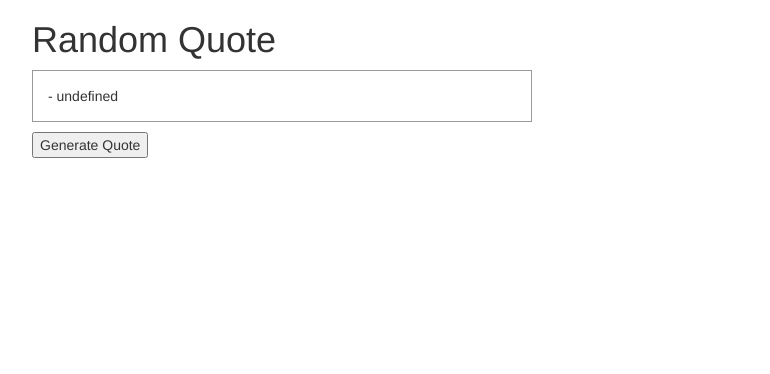
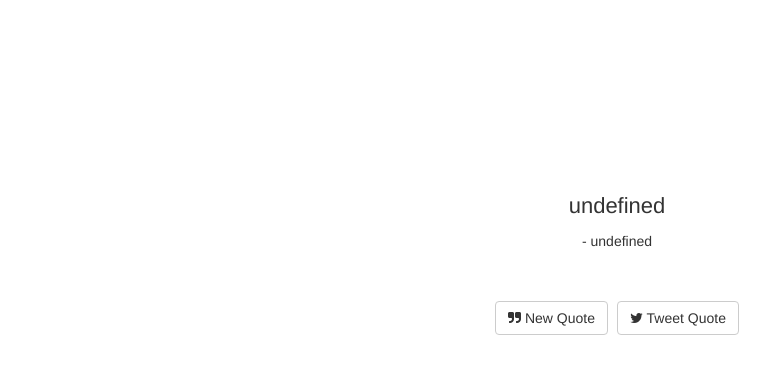
Before and after one commit to Matthew-K/random_quote, a plain HTML site: page index.html in a window 1280 px wide. Shown: the whole page, without its empty margins (23-793 px from the left). Drawn offline with nearby package versions, Linux system fonts and the light colour scheme; no server answers.

Commit message:
Set layout and style

```diff
--- a/index.html
+++ b/index.html
@@ -11,6 +11,9 @@
 	<!-- Main CSS -->
 	<link rel="stylesheet" type="text/css" href="stylesheets/main.css">
 
+	<!-- Font Awesome Icons -->
+	<link rel="stylesheet" href="https://maxcdn.bootstrapcdn.com/font-awesome/4.6.1/css/font-awesome.min.css">
+
 	<!-- jQuery CDN -->
 	<script src="https://ajax.googleapis.com/ajax/libs/jquery/2.2.0/jquery.min.js"></script>
 	<!-- Bootstrap JS CDN -->
@@ -22,12 +25,22 @@
 <div class="container">
 	<div class="row">
 		<div>
-			<h1>Random Quote</h1>
-			<div id="randomQuote">
-				<div id="quote"></div>
-				<div id="author"></div>
+			<div class="col-sm-2 col-md-2"></div>
+			<div id="display" class="col-sm-8 col-md-8">
+				<div id="randomQuote">
+					<div id="quote"></div>
+					<div id="author"></div>
+				</div>
+				<div class="buttons">
+					<span id="generate" class="btn btn-default">
+						<i class="fa fa-quote-right" aria-hidden="true"></i> New Quote
+					</span>
+					<span id="tweet" class="btn btn-default">
+						<i class="fa fa-twitter" aria-hidden="true"></i> Tweet Quote
+					</span>
+				</div>
 			</div>
-			<button id="generate">Generate Quote</button>
+			<div class="col-sm-2 col-md-2"></div>
 		</div>
 	</div>
 </div>
--- a/js/main.js
+++ b/js/main.js
@@ -62,8 +62,8 @@ var view = {
 	renderQuote: function(){
 		$(document).ajaxStop(function() {
 			var data = controller.getData();
-			$("#quote").text(data.quote);
-			$("#author").text("- " + data.author);
+			$("#quote").html("<p>" + data.quote +"</p>");
+			$("#author").html("<p>" + "- " + data.author + "</p>" );
 		});
 	},
 
--- a/stylesheets/main.css
+++ b/stylesheets/main.css
@@ -1,6 +1,35 @@
-#randomQuote{
-	width: 500px;
+#display{
+	text-align: center;*/
+	display: block;
+	margin: 175px auto;
 	padding: 15px;
-	border: 1px solid #999;
-	margin-bottom: 10px;
 }
+
+#quote{
+	font-size: 22px;
+}
+
+#author{
+	font-size: 14px;
+}
+
+.buttons{
+	margin-top: 50px;
+}
+.buttons span{
+	font-size: 14px;
+}
+
+#generate{
+	margin-right: 5px;
+}
+
+
+@media only screen and (max-width: 425px) {
+	#quote{
+		text-align: left;
+	}
+	#author{
+		text-align: right;
+	}
+}
```
